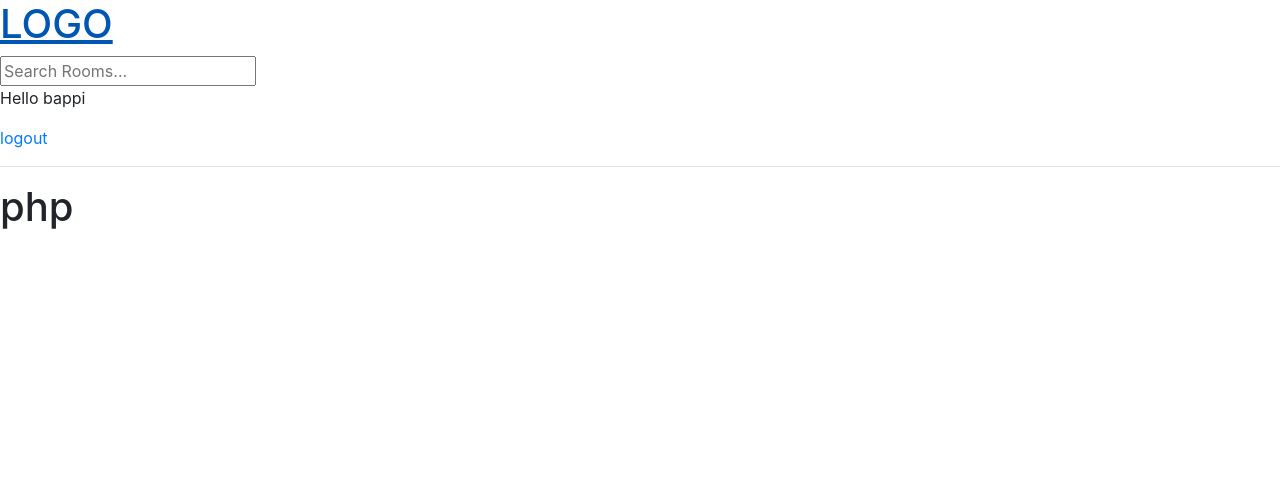
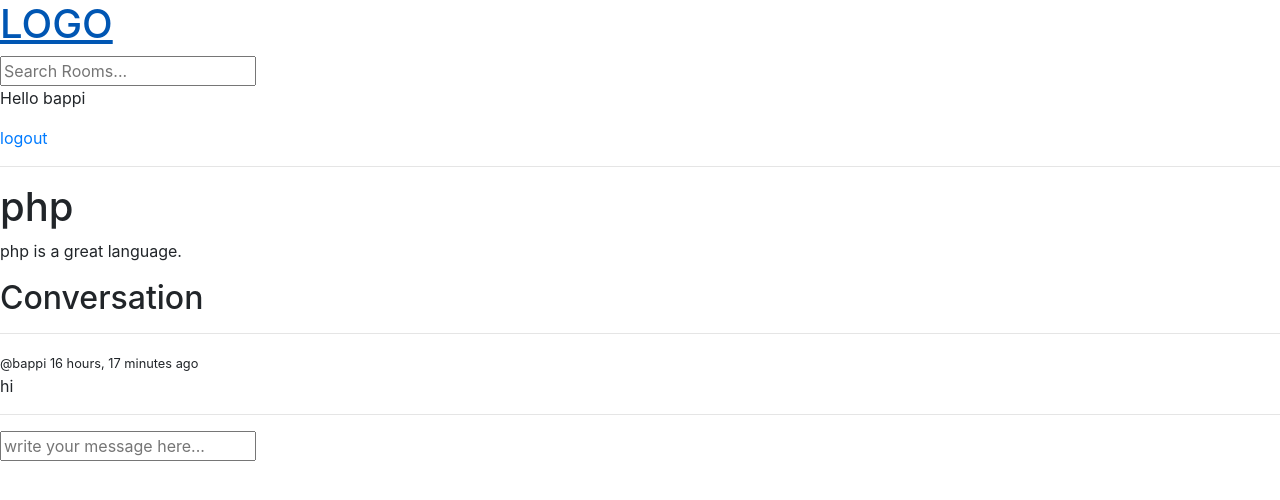
Before and after one commit to abbappii/StudyBud, a Django app: page /room/22 in a window 1280 px wide. Shown: the top 500 px of the page. Run offline with Django 4.2, Linux system fonts and the light colour scheme; a user stored in the database is signed in; data comes from the database, SQL or seed files in the repository; both versions use the stored data as it was after the commit.

Commit message:
message comment

```diff
--- a/base/forms.py
+++ b/base/forms.py
@@ -5,5 +5,4 @@ from .models import Rooms
 class UserRoom(ModelForm):
     class Meta:
         model = Rooms
-        # fields = '__all__'
-        exclude = ['host',]
+        fields = '__all__'
--- a/base/templates/base/room.html
+++ b/base/templates/base/room.html
@@ -4,6 +4,31 @@
 
     <div>
         <h1>{{ room.name }}</h1>
+        <p>{{ room.description }}</p>
+
+        <div class="comment-wrapper">
+            <h2>Conversation</h2>
+            <hr>
+
+            {% for message in room_messages %}
+            <div>
+                <small>@{{ message.user }} {{ message.created|timesince }} ago</small>
+                <p>{{ message.body }}</p>
+                <hr>
+            </div>
+
+            {% endfor %}
+        </div>
     </div>
 
+    {% if request.user.is_authenticated %}
+    <div class="comment-form">
+        <form action="" method="POST">
+            {% csrf_token %}
+            <input type="text" name="body" placeholder="write your message here..." />
+
+        </form>
+    </div>
+    {% endif %}
+
 {% endblock %}
--- a/base/views.py
+++ b/base/views.py
@@ -6,7 +6,7 @@ from django.contrib.auth import authenticate, login, logout
 from django.contrib.auth.forms import UserCreationForm
 
 from django.contrib import messages
-from .models import Rooms, Topic
+from .models import Rooms, Topic, Message
 from django.db.models import Q
 from .forms import UserRoom
 # Create your views here.
@@ -84,7 +84,18 @@ def home(request):
 
 def room(request,pk):
     room = Rooms.objects.get(id=pk)
-    context = { 'room': room}
+
+    room_messages = room.message_set.all().order_by('-created')
+
+    if request.method == 'POST':
+        message = Message.objects.create(
+            user = request.user,
+            room = room,
+            body = request.POST.get('body')
+        )
+        return redirect('room', pk=room.id)
+
+    context = { 'room': room, 'room_messages': room_messages}
     return render(request, 'base/room.html',context)
 
 @login_required(login_url='login')
```
Also changed, not shown: db.sqlite3.
